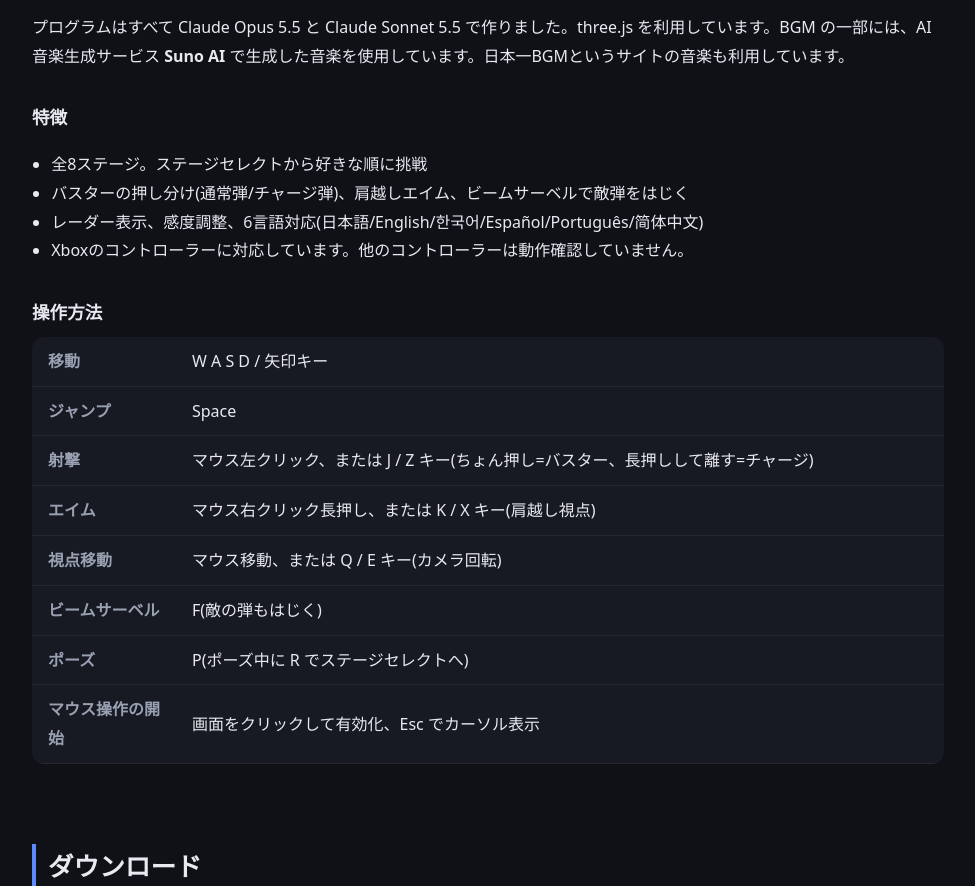
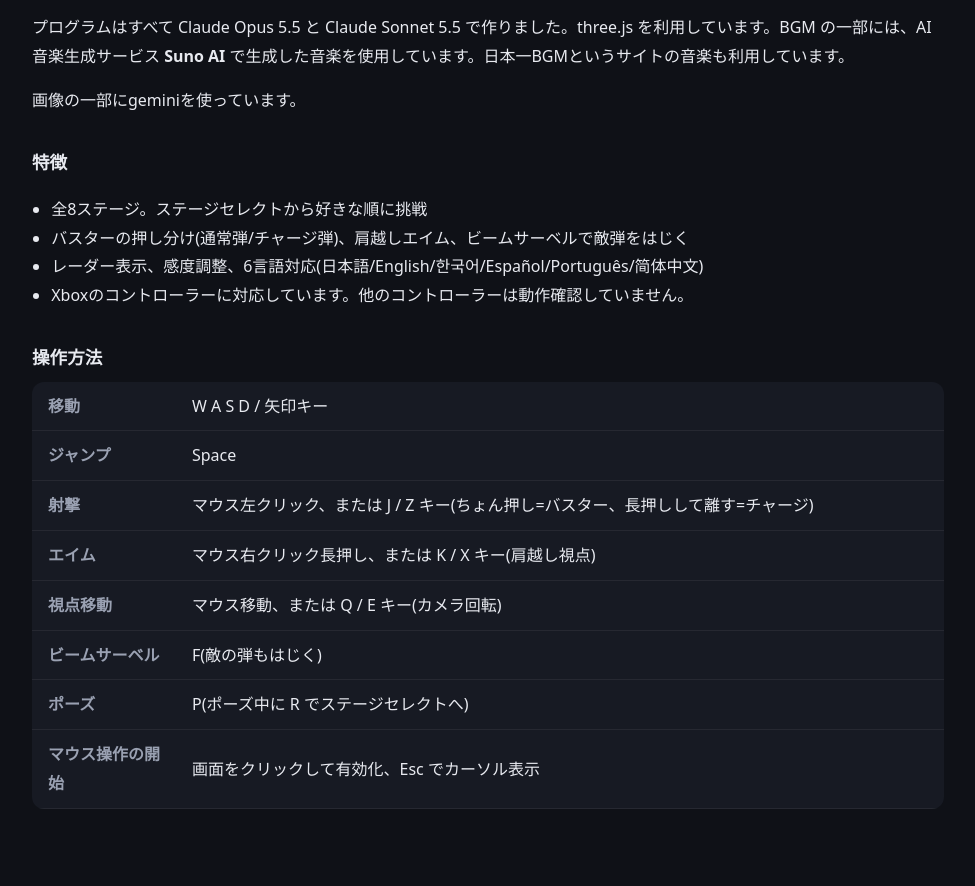
Before and after one commit to tamagon20/gear-runner, a plain HTML site: page index.html in a window 1280 px wide. Shown: the part 2204-3090 px from the top of the page, without its empty margins (152-1127 px from the left). Drawn offline with Linux system fonts and the light colour scheme.

Commit message:
Update index.html

```diff
--- a/index.html
+++ b/index.html
@@ -80,6 +80,7 @@
       <h2>ゲーム概要</h2>
       <p>バスターで敵を撃ち抜き、ステージを駆け抜ける3Dアクションシューティング。傭兵ロボットとして、各地で反乱を起こしている産業ロボットを制圧してください。港町、遺跡、海底都市、空中艦隊、溶岩帯、氷窟、発電所と、8つの個性的なステージを自由に選んで挑戦できます。ステージの最後にはボスが待ち受けています。</p>
       <p>プログラムはすべて Claude Opus 5.5 と Claude Sonnet 5.5 で作りました。three.js を利用しています。BGM の一部には、AI 音楽生成サービス <strong>Suno AI</strong> で生成した音楽を使用しています。日本一BGMというサイトの音楽も利用しています。</p>
+      <p>画像の一部にgeminiを使っています。</p>
 
       <h3>特徴</h3>
       <ul class="features">
```
